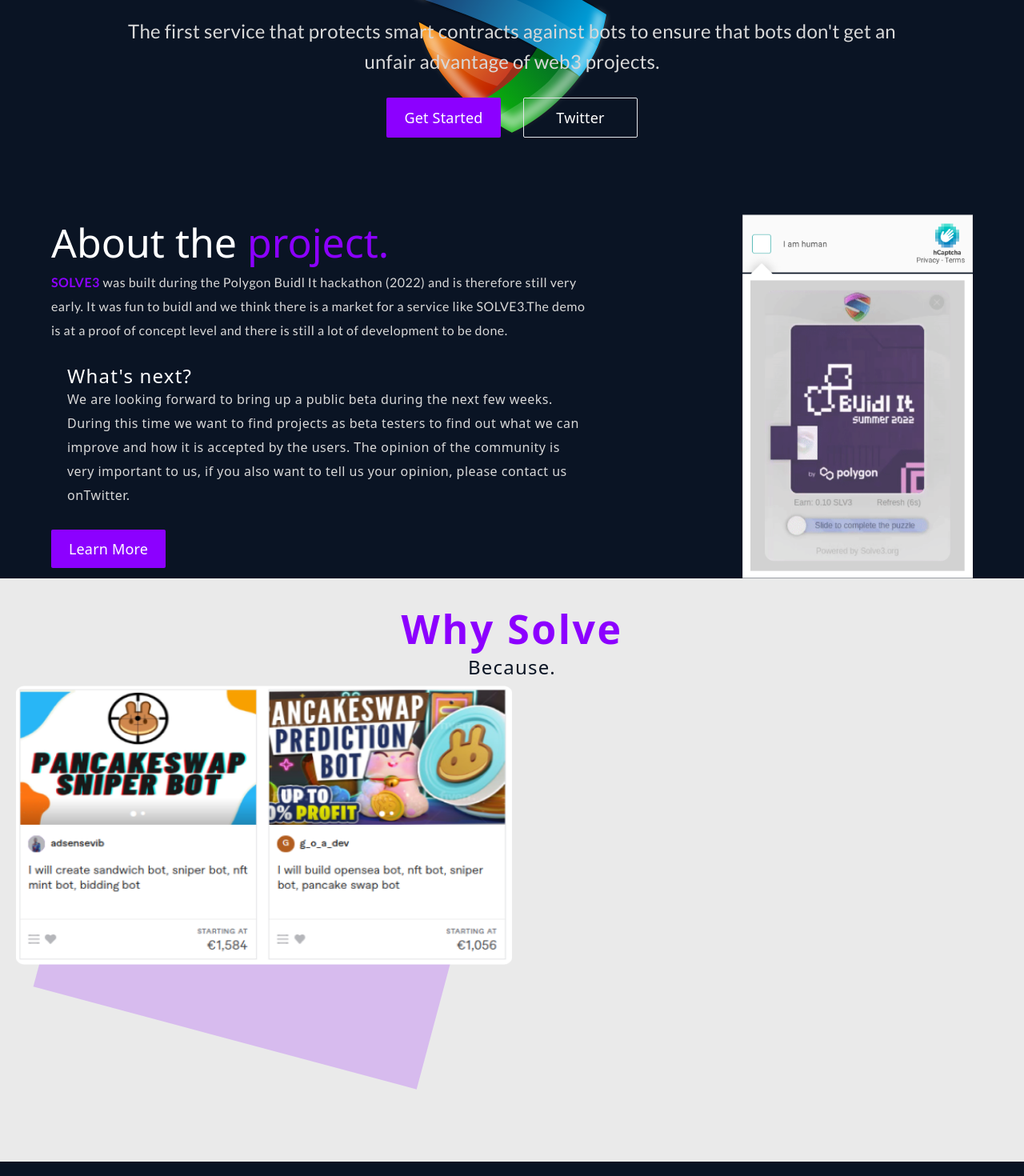
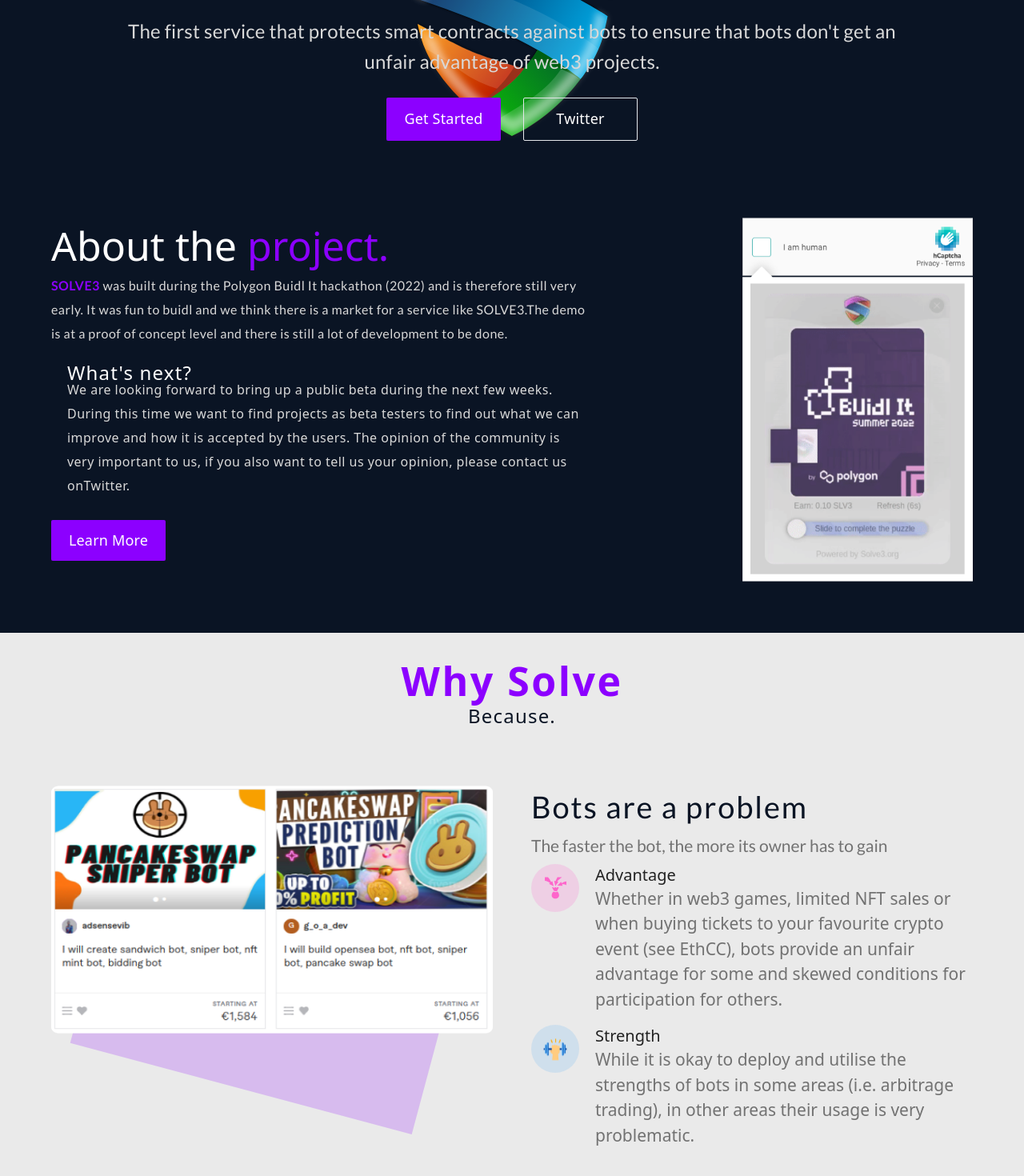
Before and after one commit to tarifalhasan/solve3web, a React (Vite) app: page / in a window 1280 px wide. Shown: the part 240-1710 px from the top of the page at 80% size. Built offline with nearby package versions, Linux system fonts and the light colour scheme; a web font is replaced by a local one.

Commit message:
complete why solve section

```diff
--- a/index.html
+++ b/index.html
@@ -2,7 +2,7 @@
 <html lang="en">
   <head>
     <meta charset="UTF-8" />
-    <link rel="icon" type="image/svg+xml" href="/public//solve3-logo.svg" />
+    <link rel="icon" type="image/svg+xml" href="/solve3-logo.svg" />
     <meta name="viewport" content="width=device-width, initial-scale=1.0" />
     <title>Solve3 Web</title>
   </head>
--- /dev/null
+++ b/src/component/WhySolve/Card.jsx
@@ -0,0 +1,42 @@
+import React from "react";
+import Item from "./Item";
+
+const Card = ({
+  heading,
+  title1,
+  title2,
+  description1,
+  description2,
+  icon1,
+  icon2,
+  iconBg1,
+  iconBg2,
+  subTitle,
+}) => (
+  <div>
+    <div>
+      <h4 className="text-5xl font-lato font-medium text-[#0A1424]">
+        {heading}
+      </h4>
+      <p className="text-[21px] leading-[46px] text-[#727272] font-lato">
+        {subTitle}
+      </p>
+    </div>
+    <div className="flex flex-col gap-y-4">
+      <Item
+        Title={title1}
+        icon={icon1}
+        iconBg={iconBg1}
+        descripe={description1}
+      />
+      <Item
+        Title={title2}
+        icon={icon2}
+        iconBg={iconBg2}
+        descripe={description2}
+      />
+    </div>
+  </div>
+);
+
+export default Card;
--- /dev/null
+++ b/src/component/WhySolve/Image.jsx
@@ -0,0 +1,13 @@
+import React from "react";
+const Image = ({ img }) => (
+  <div className="right_box h-[270px] md:h-[400px] relative">
+    <div className="aspect-w-16 z-40 aspect-h-9">
+      <img src={img} alt="solve3webservice" />
+    </div>
+    <div className="aspect-w-12 bottom-20 md:bottom-40 w-[80%] left-10 lg:bottom-28 aspect-h-4">
+      <div className="box_regtegle  bg-[#8C00FF33]"></div>
+    </div>
+  </div>
+);
+
+export default Image;
--- /dev/null
+++ b/src/component/WhySolve/Item.jsx
@@ -0,0 +1,19 @@
+import React from "react";
+
+const Item = ({ icon, iconBg, Title, descripe }) => (
+  <div className="flex gap-x-5">
+    <div>
+      <div
+        className={`w-[60px] h-[60px] rounded-full ${iconBg} flex items-center justify-center`}
+      >
+        <img src={icon} alt="avgage" />
+      </div>
+    </div>
+    <div>
+      <h4 className="text-[20px] leading-[28px] text-[#222]">{Title}</h4>
+      <p className="text-[1.3125em] text-[#727272]">{descripe}</p>
+    </div>
+  </div>
+);
+
+export default Item;
--- a/src/component/WhySolve/WhySolve.jsx
+++ b/src/component/WhySolve/WhySolve.jsx
@@ -1,21 +1,56 @@
 import React from "react";
 import card1 from "../../assets/card1.png";
+import card2 from "../../assets/card2.png";
+import Image from "./Image";
+import Card from "./Card";
+import AdvantageSvg from "../../assets/Advantage.svg";
+import Strength from "../../assets/Strength.svg";
+import value from "../../assets/value.svg";
+import developer from "../../assets/developer.svg";
 const WhySolve = () => (
-  <section className="px-5 bg-[#EAEAEA]">
-    <div className="wrap py-10">
+  <section className="px-5 lg:px-16 2xl-px-0 my-16 bg-[#EAEAEA]">
+    <div className="wrap py-10 lg:pb-1 md:pb-[14rem]">
       <div className="text-center">
-        <h2 className="text-5xl text-skin-purple">Why Solve</h2>
+        <h2 className="text-6xl text-skin-purple">Why Solve</h2>
         <p className="text-[#0A1424] text-xl leading-[47px]">Because.</p>
       </div>
-      <main>
-        <div className="grid grid-cols-1 lg:grid-cols-2">
-          <div className="right_box relative">
-            <div className="aspect-w-16 z-40 aspect-h-9">
-              <img src={card1} alt="solve3webservice" />
-            </div>
-            <div className="aspect-w-12 bottom-20 md:bottom-40 w-[80%] left-10 lg:bottom-28 aspect-h-4">
-              <div className="box_regtegle  bg-[#8C00FF33]"></div>
-            </div>
+      <main className="pt-16 flex flex-col gap-y-14 xl:gap-y-[26rem]">
+        <div className="grid gap-y-14 md:gap-y-[13rem] grid-cols-1 md:gap-x-12 lg:grid-cols-2">
+          {/* features image */}
+
+          <Image img={card1} />
+
+          {/* left side */}
+          <Card
+            heading="Bots are a problem"
+            subTitle="The faster the bot, the more its owner has to gain"
+            title1="Advantage"
+            description1="Whether in web3 games, limited NFT sales or when buying tickets to your favourite crypto event (see EthCC), bots provide an unfair advantage for some and skewed conditions for participation for others."
+            icon1={AdvantageSvg}
+            iconBg1={"bg-[#fe66cb33]"}
+            title2="Strength"
+            description2="While it is okay to deploy and utilise the strengths of bots in some areas (i.e. arbitrage trading), in other areas their usage is very problematic."
+            icon2={Strength}
+            iconBg2={"bg-[#64b5f633]"}
+          />
+        </div>
+        <div className="grid grid-cols-1 pb-[5rem] md:gap-x-12 lg:grid-cols-2">
+          <Card
+            heading="Bots are a business"
+            subTitle="Developing, selling and using bots is a lucrative business model."
+            title1="Value"
+            description1="The advantage they provide can be expressed in pure $ value. Browsing through fiverr, for example, shows quickly how much money people can earn with making and selling bots. The money generated for those who use the bots is hard to calculate. "
+            icon1={value}
+            iconBg1={"bg-[#00efd180]"}
+            title2="Developers"
+            description2="There are professional bot developers because the current solution for the bot problem are simply more bots. ."
+            icon2={developer}
+            iconBg2={"bg-[#6dc9f74d]"}
+          />
+
+          {/* features image */}
+          <div>
+            <Image img={card2} />
           </div>
         </div>
       </main>
--- a/tailwind.config.cjs
+++ b/tailwind.config.cjs
@@ -32,25 +32,25 @@
       },
       fontSize: {
         xs: [
-          "14px",
+          "0.875em",
           {
-            lineHeight: "25px",
+            lineHeight: "1.5625em",
             letterSpacing: "0.03em",
             fontWeight: "400",
           },
         ],
         sm: [
-          "16px",
+          "1em",
           {
-            lineHeight: "30px",
+            lineHeight: "1.875em",
             letterSpacing: "0.03em",
             fontWeight: "400",
           },
         ],
         base: [
-          "18px",
+          "1.125em",
           {
-            lineHeight: "28px",
+            lineHeight: "1.75em",
             letterSpacing: "0.01em",
             fontWeight: "400",
           },
@@ -58,21 +58,21 @@
         lg: [
           "17px",
           {
-            lineHeight: "28px",
+            lineHeight: "1.75em",
             letterSpacing: "0.05em",
             fontWeight: "400",
           },
         ],
         xl: [
-          "24px",
+          "1.5em",
           {
-            lineHeight: "28px",
+            lineHeight: ".50em",
             letterSpacing: "0.05em",
             fontWeight: "400",
           },
         ],
         "2xl": [
-          "28px",
+          "1.75em",
           {
             lineHeight: "25px",
             letterSpacing: "0.05em",
@@ -80,25 +80,33 @@
           },
         ],
         "4xl": [
-          "42px",
+          "2.625em",
           {
-            lineHeight: "46px",
+            lineHeight: "2.852em",
             letterSpacing: "0.05em",
             fontWeight: "700",
           },
         ],
         "5xl": [
-          "50px",
+          "2.375em",
           {
-            lineHeight: "47px",
+            lineHeight: "1.375em",
+            letterSpacing: "0.05em",
+            fontWeight: "500",
+          },
+        ],
+        "6xl": [
+          "3.125em",
+          {
+            lineHeight: "0.8em",
             letterSpacing: "0.05em",
             fontWeight: "700",
           },
         ],
         "7xl": [
-          "70px",
+          "4.375em",
           {
-            lineHeight: "46px",
+            lineHeight: "0.8em",
             letterSpacing: "0.05em",
             fontWeight: "700",
           },
```
